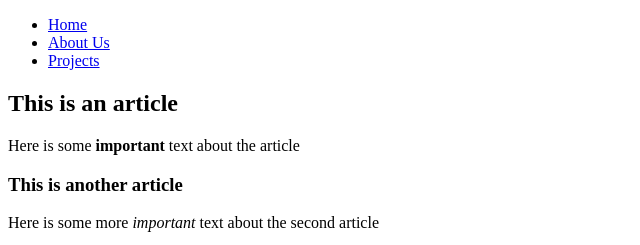
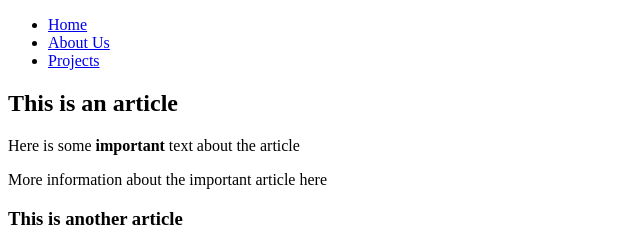
Before and after one commit to Nfrxd/jimi_forsblomwww21, a plain HTML site: page index.html in a window 1280 px wide. Shown: the top 245 px of the page, without its empty margins (0-640 px from the left). Drawn offline with Linux system fonts and the light colour scheme.

Commit message:
Update index.html

```diff
--- a/index.html
+++ b/index.html
@@ -16,6 +16,7 @@
 	<article>
 	<h2>This is an article</h2>
 	<p>Here is some <b>important</b> text about the article<p>
+	<p>More information about the important article here</p>
 	</article>
 
 	<article>
```
